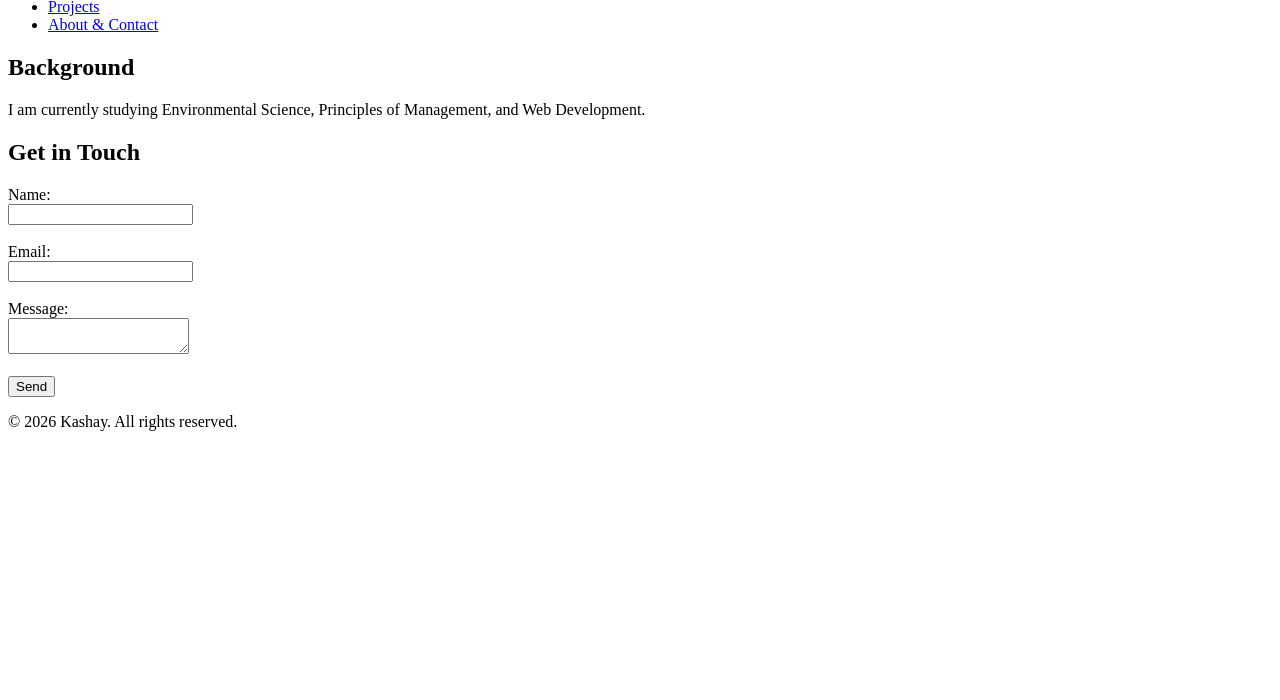
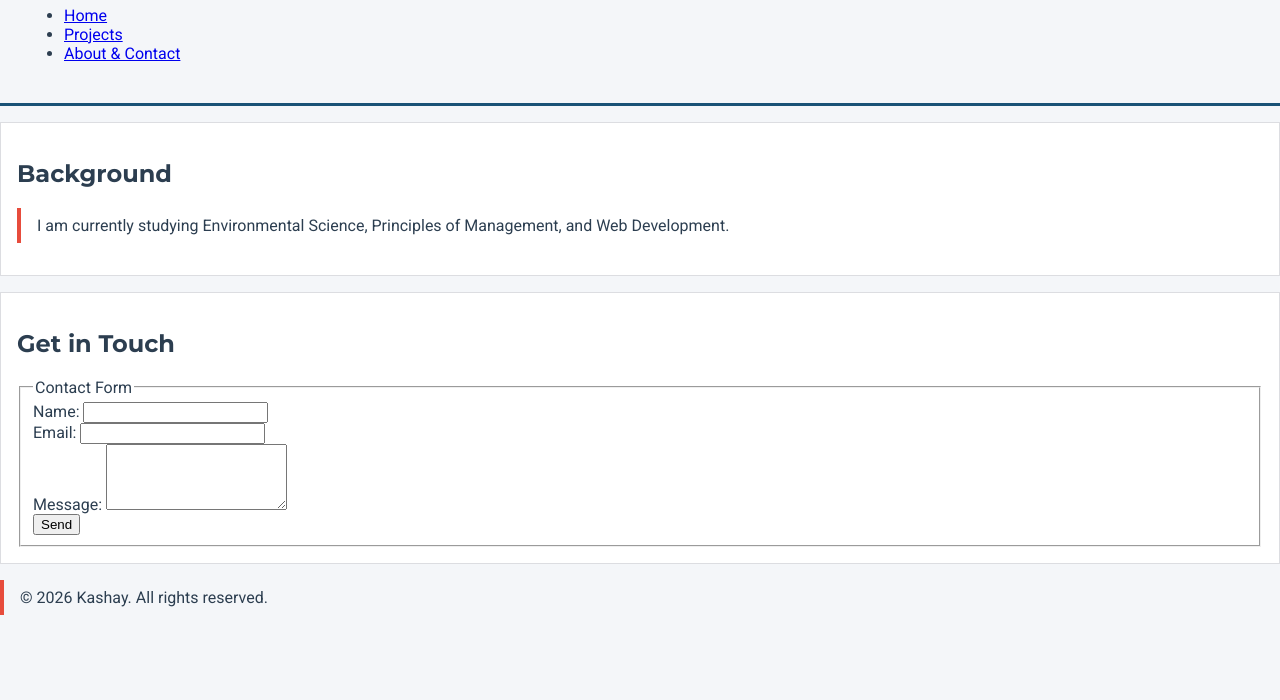
Before and after one commit to kstricklandharrison-hash/Homework-1, a plain HTML site: page about.html in a window 1280 px wide. Shown: the part 100-800 px from the top of the page. Drawn offline with Linux system fonts and the light colour scheme.

Commit message:
Refactor contact form layout and add fieldset

```diff
--- a/about.html
+++ b/about.html
@@ -4,10 +4,11 @@
     <meta charset="UTF-8">
     <meta name="viewport" content="width=device-width, initial-scale=1.0">
     <title>Personal Portfolio - About & Contact</title>
+    <link rel="stylesheet" href="style.css">
 </head>
 <body>
 
-    <header>
+    <header id="main-header">
         <h1>About Me & Contact</h1>
         <nav>
             <ul>
@@ -19,24 +20,34 @@
     </header>
 
     <main>
-        <section>
+        <section class="card">
             <h2>Background</h2>
             <p>I am currently studying Environmental Science, Principles of Management, and Web Development.</p>
         </section>
 
-        <section>
+        <section class="card">
             <h2>Get in Touch</h2>
-            <form>
-                <label for="name">Name:</label><br>
-                <input type="text" id="name" name="name"><br><br>
+            <form action="#" method="post">
+                <fieldset>
+                    <legend>Contact Form</legend>
 
-                <label for="email">Email:</label><br>
-                <input type="email" id="email" name="email"><br><br>
+                    <div>
+                        <label for="name">Name:</label>
+                        <input type="text" id="name" name="name" required>
+                    </div>
 
-                <label for="message">Message:</label><br>
-                <textarea id="message" name="message"></textarea><br><br>
+                    <div>
+                        <label for="email">Email:</label>
+                        <input type="email" id="email" name="email" required>
+                    </div>
 
-                <button type="submit">Send</button>
+                    <div>
+                        <label for="message">Message:</label>
+                        <textarea id="message" name="message" rows="4" required></textarea>
+                    </div>
+
+                    <button type="submit">Send</button>
+                </fieldset>
             </form>
         </section>
     </main>
```
